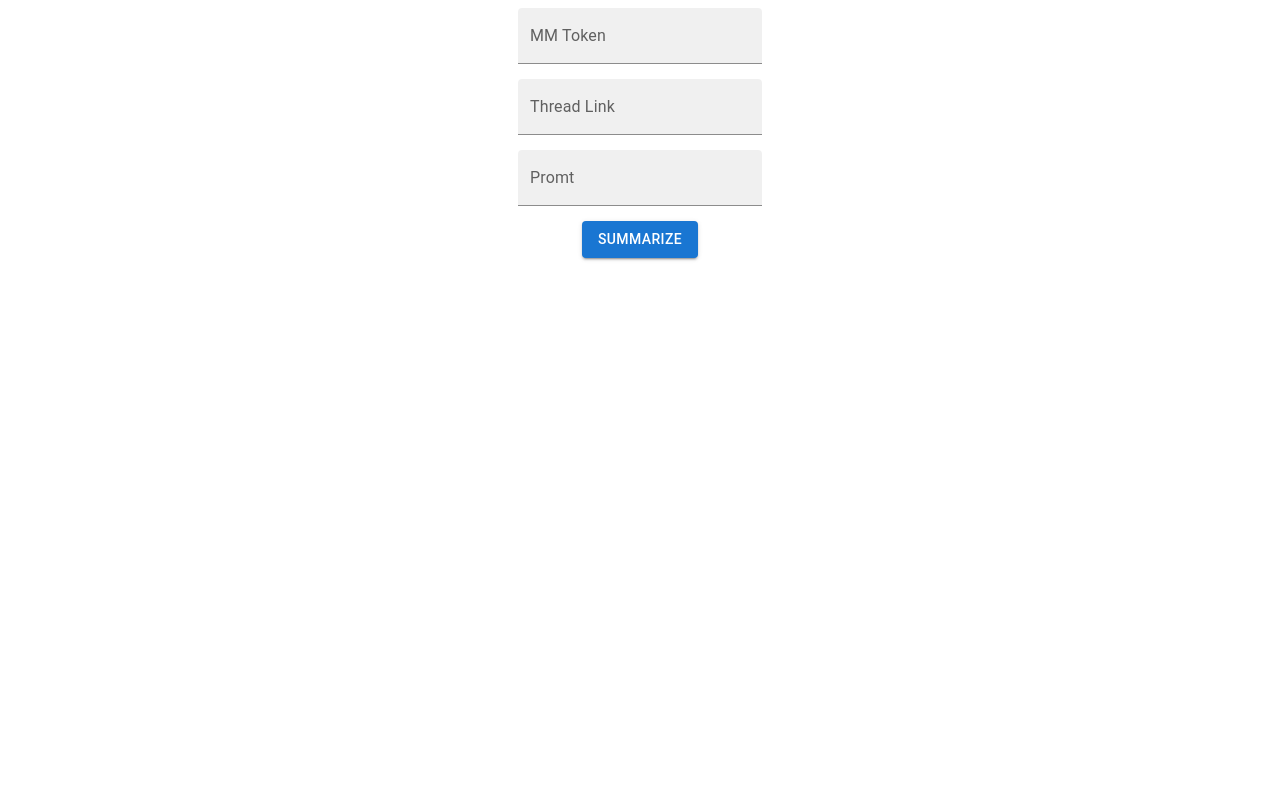
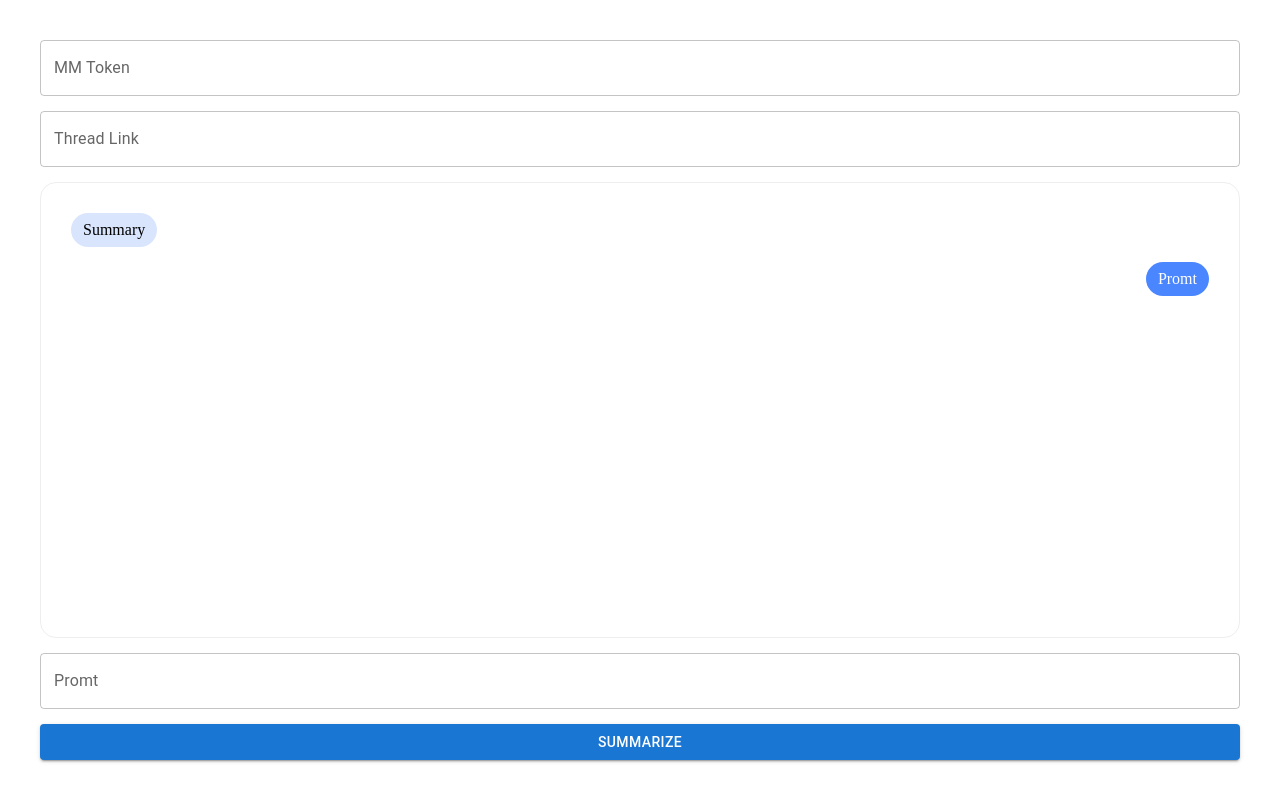
Before and after one commit to followmelistenme/summarizer, a React app in the folder frontend/: page / in a window 1280 px wide. Built offline with nearby package versions, Linux system fonts and the light colour scheme.

Commit message:
Add chat component

```diff
--- a/frontend/package.json
+++ b/frontend/package.json
@@ -42,6 +42,7 @@
     "@emotion/react": "^11.11.1",
     "@emotion/styled": "^11.11.0",
     "@mui/material": "^5.14.5",
+    "classnames": "^2.3.2",
     "react-hook-form": "^7.45.4",
     "react-jss": "^10.10.0"
   }
--- a/frontend/src/App.tsx
+++ b/frontend/src/App.tsx
@@ -1,6 +1,7 @@
-import { ChangeEvent, useState } from 'react'
 import { Button, TextField } from '@mui/material';
+import { useForm } from "react-hook-form";
 import { createUseStyles } from 'react-jss';
+import {Chat} from './components/Chat'
 
 const useStyles = createUseStyles({
     app: {
@@ -8,35 +9,30 @@ const useStyles = createUseStyles({
         flexDirection: 'column',
         alignItems: 'center',
         gap: '15px',
+        margin: '40px',
+        height: 'calc(100vh - 80px)',
     },
 })
 
 const App = () => {
     const classes = useStyles()
-    const [userToken, setToken] = useState<string>()
-    const [threadLink, setThreadLink] = useState<string>()
+    const { register, handleSubmit } = useForm();
 
-    const handleChangeToken = (event: ChangeEvent<HTMLInputElement>) => {
-        setToken(event.target.value)
-    }
-
-    const handleChangeThreadLink = (event: ChangeEvent<HTMLInputElement>) => {
-        setThreadLink(event.target.value)
-    }
-
-    const handleSubmit = () => {
-        console.log('22222')
+    const onSubmit = (data: any) => {
+        console.log(data)
     }
 
     return (
-        <div className={classes.app}>
-            <TextField label="MM Token" variant="filled" value={userToken} onChange={handleChangeToken} />
-            <TextField label="Thread Link" variant="filled" value={threadLink} onChange={handleChangeThreadLink} />
-            <TextField label="Promt" variant="filled" />
-            <Button onClick={handleSubmit} variant="contained">
+        <form className={classes.app} onSubmit={handleSubmit(onSubmit)}>
+            <TextField label="MM Token" variant="outlined" fullWidth {...register("token")} />
+            <TextField label="Thread Link" variant="outlined" fullWidth {...register("link")} />
+            <Chat />
+            <TextField label="Promt" variant="outlined" fullWidth {...register("promt")} />
+
+            <Button type="submit" variant="contained" fullWidth>
                 Summarize
             </Button>
-        </div>
+        </form>
     )
 }
 
--- /dev/null
+++ b/frontend/src/components/Chat.tsx
@@ -0,0 +1,35 @@
+import React from 'react'
+import { FC } from "react"
+import { createUseStyles } from 'react-jss'
+import {Message} from './Message'
+
+type Props = {}
+
+const useStyles = createUseStyles({
+  root: {
+    display: 'flex',
+    flexDirection: 'column',
+    gap: '15px',
+    border: '1px solid #eee',
+    borderRadius: '16px',
+    height: '100%',
+    width: '100%',
+    padding: '30px',
+    boxSizing: 'border-box',
+  },
+})
+
+export const Chat: FC<Props> = ({ children }) => {
+  const classes = useStyles()
+  return (
+    <div className={classes.root}>
+      {children}
+      <Message>
+         Summary
+      </Message>
+      <Message float="right">
+        Promt
+      </Message>
+    </div>
+  )
+}
--- /dev/null
+++ b/frontend/src/components/Message.tsx
@@ -0,0 +1,34 @@
+import React from 'react'
+import { FC } from "react"
+import { createUseStyles } from 'react-jss'
+import classNames from 'classnames'
+
+type Props = {
+  float?: 'left' | 'right'
+}
+
+const useStyles = createUseStyles({
+  root: {
+    padding: '8px 12px',
+    background: '#4a86ff',
+    borderRadius: '20px',
+    color: '#fff',
+  },
+  left: {
+    alignSelf: 'start',
+    background: '#d9e5fd',
+    color: '#000'
+  },
+  right: {
+    alignSelf: 'end',
+  },
+})
+
+export const Message: FC<Props> = ({ children, float = 'left' }) => {
+  const classes = useStyles()
+  return (
+    <div className={classNames(classes.root, classes[float])}>
+      {children}
+    </div>
+  )
+}
--- a/frontend/src/index.tsx
+++ b/frontend/src/index.tsx
@@ -1,4 +1,5 @@
 import { createRoot } from 'react-dom/client'
+import './styles.less'
 
 import App from './App';
 
--- a/frontend/src/styles.less
+++ b/frontend/src/styles.less
@@ -1,3 +1,7 @@
+body {
+    margin: 0,
+}
+
 .container {
     background-color: antiquewhite;
 }
```
Also changed, not shown: 1 other file (tests, documents, lock files or other folders).
